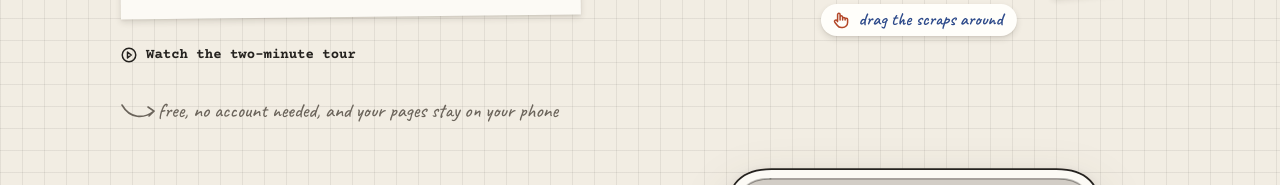
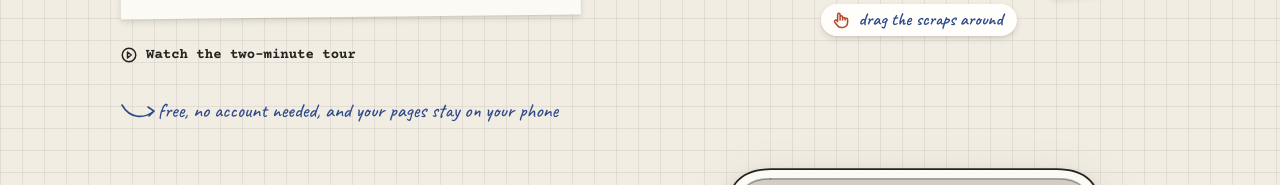
Before and after one commit to henanmaliyakkal-creator/pocketful-site, a plain HTML site: page index.html in a window 1280 px wide. Shown: the part 862-1047 px from the top of the page. Drawn offline with nearby package versions, Linux system fonts and the light colour scheme.

Commit message:
Site: hero fine print in ballpoint blue
Co-Authored-By: Claude Opus 5.5 <noreply@anthropic.com>

```diff
--- a/index.html
+++ b/index.html
@@ -115,7 +115,7 @@
   @media (min-width: 900px) { .hero { padding: 64px 0 8px; } .hero .wrap { grid-template-columns: 1.05fr .95fr; gap: 24px; } }
   .hero h1 { font-size: clamp(42px, 6vw, 72px); max-width: 12ch; }
   .hero .lede { margin-top: 26px; font-size: 17px; line-height: 1.6; }
-  .hero .fine { margin-top: 18px; font-size: 20px; }
+  .hero .fine { margin-top: 18px; font-size: 20px; color: var(--pen); }
   .hero .fine svg { display: inline; width: 36px; height: 22px; vertical-align: -6px; margin-right: 2px; }
 
   /* "coming soon" as a strip of tape stuck above the headline */
```
